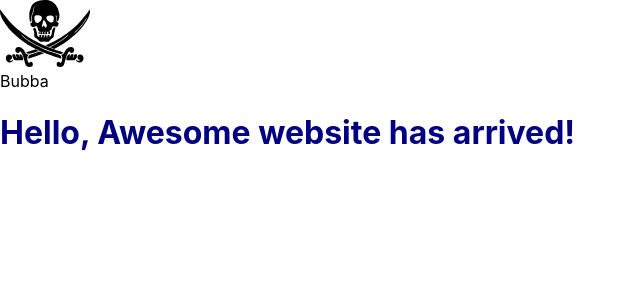
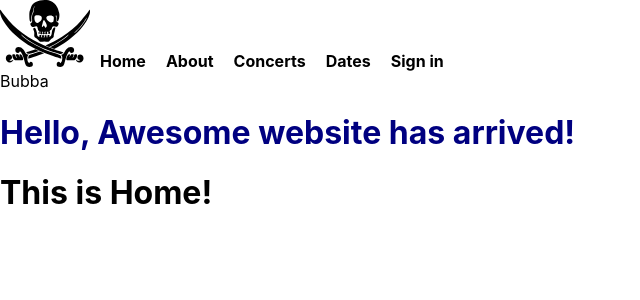
Before and after one commit to BubbaJJ/TypeScript, a React (Create React App) app: page / in a window 1280 px wide. Shown: the top 300 px of the page, without its empty margins (0-640 px from the left). Built offline with nearby package versions, Linux system fonts and the light colour scheme.

Commit message:
added interface and signInView

```diff
--- a/src/components/navigation/desktopnavigation/Desktopnavigation.css
+++ b/src/components/navigation/desktopnavigation/Desktopnavigation.css
@@ -2,8 +2,19 @@
     display: grid;
     grid-template-columns: repeat(20, 1fr);
     background-color: navy;
+    padding: 2rem;
+    margin:20px;
 }
 
 .navigationIcon{
     width: 90px;
 }
+
+span {
+    font-weight: bold;
+    margin: 10px;
+}
+
+span.hover {
+    cursor: pointer;
+}
--- a/src/components/navigation/desktopnavigation/Desktopnavigation.tsx
+++ b/src/components/navigation/desktopnavigation/Desktopnavigation.tsx
@@ -1,11 +1,20 @@
 import React from 'react'
 import './Desktopnavigation.css'
 import Logotype from '../../../shared/images/logotype.svg'
+import {useHistory} from 'react-router-dom'
+import RoutingPath from '../../../routes/RoutingPath'
 
 export const Desktopnavigation = () => {
+    const history = useHistory()
+
     return (
         <div className="DesktopnavigationWrapper">
-            <img className="navigationIcon" src={Logotype} alt={''}/>
+            <img className="navigationIcon" src={Logotype} alt={''} />
+            <span className="hover" onClick={() => history.push(RoutingPath.homeView)}>Home</span>
+            <span className="hover" onClick={() => history.push(RoutingPath.aboutView)}>About</span>
+            <span className="hover" onClick={() => history.push(RoutingPath.homeView)}>Concerts</span>
+            <span className="hover" onClick={() => history.push(RoutingPath.homeView)}>Dates</span>
+            <span className="hover" onClick={() => history.push(RoutingPath.signInView)}>Sign in</span>
         </div>
     )
 }
--- a/src/routes/Routes.tsx
+++ b/src/routes/Routes.tsx
@@ -1,6 +1,8 @@
 import { BrowserRouter, Switch, Route } from 'react-router-dom'
 import { HomeView } from '../views/HomeView'
 import {AboutView} from '../views/AboutView'
+import RoutingPath from './RoutingPath'
+import { SignInView } from '../views/SignInView'
 
 /// [] Array vid flera children. Ta bort om man endast kör en.
 export const Routes = (props: { children: React.ReactChild[] }) => {
@@ -10,8 +12,10 @@ export const Routes = (props: { children: React.ReactChild[] }) => {
         <BrowserRouter>
             {children}
             <Switch>
-                <Route exact path={'/home'} component={HomeView} />
-                <Route exact path={'/about'} component={AboutView} />
+                <Route exact path={RoutingPath.homeView} component={HomeView} />
+                <Route exact path={RoutingPath.aboutView} component={AboutView} />
+                <Route exact path={RoutingPath.signInView} component={SignInView} />
+                <Route component={HomeView} />
             </Switch>
         </BrowserRouter>
     )
--- /dev/null
+++ b/src/routes/RoutingPath.ts
@@ -0,0 +1,9 @@
+const homeView = '/'
+const aboutView = '/about'
+const signInView = '/sign-in'
+
+export default {
+    homeView,
+    aboutView,
+    signInView,
+}
--- /dev/null
+++ b/src/shared/interface/Interface.ts
@@ -0,0 +1,4 @@
+export interface loginCredentials {
+    username: string;
+    password: string;
+}
--- /dev/null
+++ b/src/views/SignInView.tsx
@@ -0,0 +1,29 @@
+import { useState } from 'react'
+import { loginCredentials } from '../shared/interface/Interface'
+import { useHistory } from 'react-router-dom'
+import RoutingPath from '../routes/RoutingPath'
+
+export const SignInView = () => {
+    const history = useHistory()
+    const [LogInCredentials, setLogInCredentials] = useState<loginCredentials>({username: '', password: ''})
+
+    const signIn = () => {
+        history.push(RoutingPath.homeView)
+        localStorage.setItem('user', LogInCredentials.username)
+    }
+
+    return (
+        <div>
+            <form>
+                <input type="text" placeholder="Username" onChange={event => setLogInCredentials({...LogInCredentials, username: event.target.value})}/><br />
+                <input type="text" placeholder="Password" onChange={event => setLogInCredentials({...LogInCredentials, password: event.target.value})}/><br/>
+                <button onClick={() => signIn()}>Sign In!</button>
+            </form>
+
+            <h1>{LogInCredentials.username}</h1>
+            <h1>{LogInCredentials.password}</h1>
+
+
+        </div>
+    )
+}
```
Also changed, not shown: 1 other file (tests, documents, lock files or other folders).
